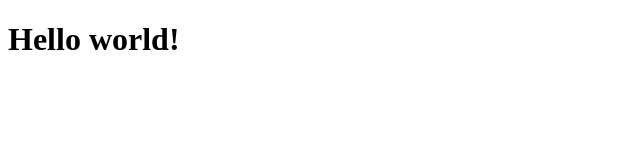
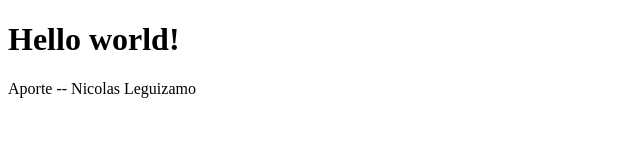
Before and after one commit to carlos-a-pv/primer_ejercicio, a plain HTML site: page index.html in a window 1280 px wide. Shown: the whole page, without its empty margins (0-640 px from the left). Drawn offline with Linux system fonts and the light colour scheme.

Commit message:
cambio por Nicolas

```diff
--- a/index.html
+++ b/index.html
@@ -8,5 +8,6 @@
 </head>
 <body>
     <h1>Hello world!</h1>
+    Aporte -- Nicolas Leguizamo
 </body>
 </html>
```
